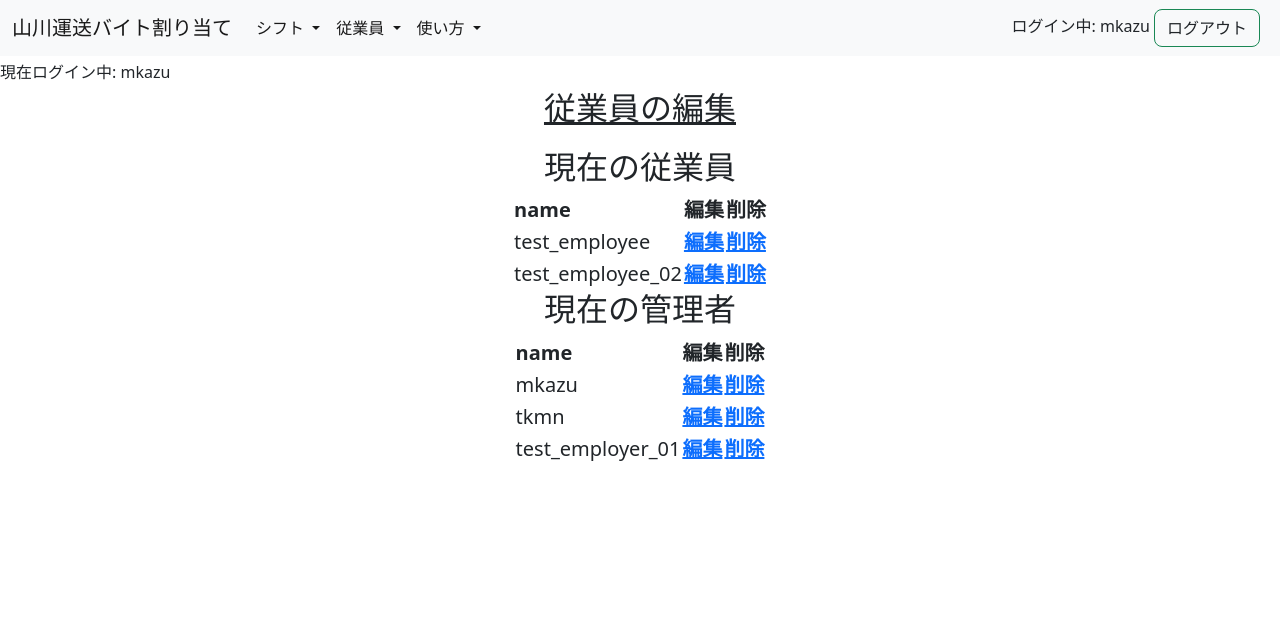
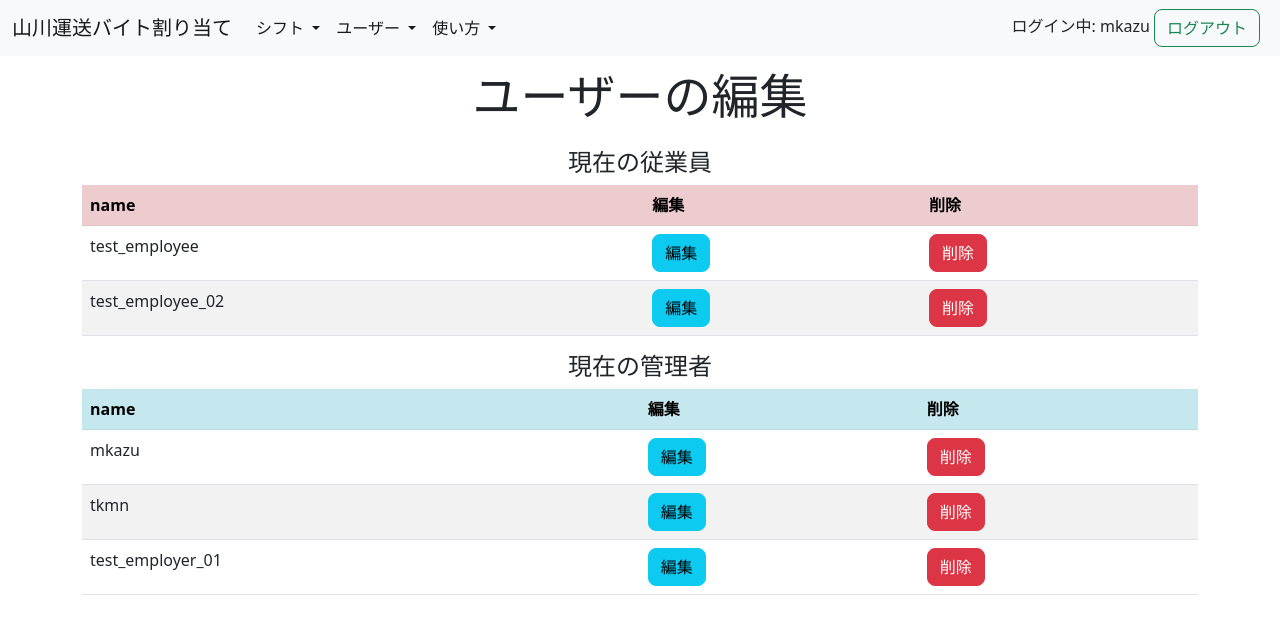
Before and after one commit to Owlhouse1729/JobDistributionSystem, a Django app: page /edit in a window 1280 px wide. Shown: the top 634 px of the page. Run offline with Django 4.2, Linux system fonts and the light colour scheme; a user stored in the database is signed in; data comes from the database, SQL or seed files in the repository; both versions use the stored data as it was after the commit.

Commit message:
2022-9-28 14:38

```diff
--- a/memo.txt
+++ b/memo.txt
@@ -39,6 +39,9 @@ KZTメモ
 →新たにSubmittedOrNotクラスをmodelsあたりに作成し、それで「提出したかどうか」を管理する？
     →それよりは月ごとにオブジェクトが生成されるShiftCalendarクラスを作成してそこにFieldとして提出の有無を入れた方がよさそう。
 →シフトが全てFalseである人について「全部Falseですよー」と表示するだけでいい
+→結局PersonalシフトにsubmittedというBooleanFieldを作成した。
 
 Updateページにおいて、userがupdateviewによって上書きされるために
 メニューバーのログイン表記まで編集中のユーザーに変わってしまう。どうしよう……。
+
+test_employer_01 - tesutodayo0918
--- a/shift/views.py
+++ b/shift/views.py
@@ -97,6 +97,7 @@ class EmployerAssign(Employer):
                 master_shift.save()
         elif request.POST.get('generate'):
             self.generate(self.get_current_month())
+            return redirect('shift:assign', year=year, month=month)
         return redirect('shift:index', year=year, month=month)
 
 
@@ -105,8 +106,11 @@ class Employee(Index):
 
     def get_context_data(self, **kwargs):
         context = super().get_context_data(**kwargs)
+        calendar_context = self.get_month_calendar()
+        context.update(calendar_context)
         context.update({
-            'personal_shifts': PersonalShift.objects.filter(owner=self.request.user)
+            'personal_shifts': PersonalShift.objects.filter(owner=self.request.user),
+            'generate_status': self.is_generated(self.get_current_month())
         })
         return context
 
--- a/templates/shift/employer.html
+++ b/templates/shift/employer.html
@@ -6,7 +6,7 @@
 </p>
 
 {% if non_submitted_users %}
-    <h2 style="text-align: center">シフト希望未提出:</h2>
+    <h3 style="text-align: center">シフト希望未提出:</h3>
     {% for non_submitted in non_submitted_users %}
         <p class="futodoki">{{ non_submitted }} さん</p>
     {% endfor %}
--- a/templates/top/base.html
+++ b/templates/top/base.html
@@ -32,11 +32,11 @@
         </li>
         <li class="nav-item dropdown">
           <a class="nav-link dropdown-toggle active" href="#" id="navbarDropdown" role="button" data-bs-toggle="dropdown" aria-expanded="false">
-            従業員
+            ユーザー
           </a>
           <ul class="dropdown-menu" aria-labelledby="navbarDropdown">
-            <li><a class="dropdown-item" href="{% url 'top:edit' %}">現在の従業員を編集</a></li>
-            <li><a class="dropdown-item" href="{% url 'top:register' %}">新規従業員を登録</a></li>
+            <li><a class="dropdown-item" href="{% url 'top:edit' %}">現在のユーザーを編集</a></li>
+            <li><a class="dropdown-item" href="{% url 'top:register' %}">新規ユーザーを登録</a></li>
           </ul>
         </li>
         <li class="nav-item dropdown">
--- a/templates/top/edit.html
+++ b/templates/top/edit.html
@@ -2,16 +2,15 @@
 
 {% block content %}
 
-現在ログイン中: {{ user }}
-
 <p class="page-title">
-従業員の編集
+ユーザーの編集
 </p>
 
 
-<h2 style="text-align: center">現在の従業員</h2>
-<table class="edit">
-    <tr>
+<h4 class="text-center mt-3">現在の従業員</h4>
+<div class="container">
+    <table class="table table-striped">
+        <tr class="table-danger">
             <th>name</th>
             <th>編集</th>
             <th>削除</th>
@@ -19,15 +18,17 @@
     {% for employee in employees %}
         <tr>
             <td>{{ employee.username }}</td>
-        <th><a href="{% url 'top:update' employee.pk %}">編集</a></th>
-        <th><a href="{% url 'top:delete' employee.pk %}">削除</a></th>
+            <th><a class="btn btn-info" href="{% url 'top:update' employee.pk %}">編集</a></th>
+            <th><a class="btn btn-danger" href="{% url 'top:delete' employee.pk %}">削除</a></th>
         </tr>
     {% endfor %}
     </table>
+</div>
 
-<h2 style="text-align: center">現在の管理者</h2>
-<table class="edit">
-    <tr>
+<h4 class="text-center mt-3">現在の管理者</h4>
+<div class="container">
+    <table class="table table-striped">
+        <tr class="table-info">
             <th>name</th>
             <th>編集</th>
             <th>削除</th>
@@ -35,10 +36,11 @@
     {% for employer in employers %}
         <tr>
             <td>{{ employer.username }}</td>
-        <th><a href="{% url 'top:update' employer.pk %}">編集</a></th>
-        <th><a href="{% url 'top:delete' employer.pk %}">削除</a></th>
+            <th><a class="btn btn-info" href="{% url 'top:update' employer.pk %}">編集</a></th>
+            <th><a class="btn btn-danger" href="{% url 'top:delete' employer.pk %}">削除</a></th>
         </tr>
     {% endfor %}
     </table>
+</div>
 
 {% endblock %}
--- a/templates/top/index.html
+++ b/templates/top/index.html
@@ -2,8 +2,6 @@
 {% block content %}
 
 <h1>トップページです</h1>
-
-ログイン中: {{ user }}
 
 <form action='{% url "top:login" %}'>
     <input type="submit" value="ログインページに移行">
--- a/templates/top/register.html
+++ b/templates/top/register.html
@@ -3,7 +3,7 @@
 {% block content %}
 <div class="btn--center">
 
-<h1>従業員登録</h1>
+<h3>従業員登録</h3>
 <form action="" method="post" id="register">
     {% csrf_token %}
     {{ form.as_p }}
--- a/top/static/top/stylesheet.css
+++ b/top/static/top/stylesheet.css
@@ -26,7 +26,6 @@ button.btn {
   text-align: center;
   vertical-align: middle;
   text-decoration: none;
-  color: #212529;
   border-radius: 0.5rem;
 }
 
@@ -39,11 +38,9 @@ button.btn {
 }
 
 .page-title {
-    font-size: 2rem;
-    margin-right: auto;
-    margin-left: auto;
+    font-size: 3rem;
     width: fit-content;
-    text-decoration: underline;
+    margin: auto;
 }
 
 .futodoki {
@@ -82,6 +79,7 @@ button.btn {
   -webkit-box-shadow: 0 3px 5px rgba(0, 0, 0, .3);
   box-shadow: 0 3px 5px rgba(0, 0, 0, .3);
 }
+
 .btn--blue:hover {
   margin-top: 3px;
   color: white;
@@ -107,3 +105,51 @@ button.btn {
     color: white;
     background: linear-gradient(to right,#e60000,#f39800,#fff100,#009944,#0068b7,#1d2088,#920783);
 }
+
+h2 {
+  padding: 1rem 2rem;
+  border-left: 5px solid lightskyblue;
+  background: #f4f4f4;
+}
+
+.tutorial-text {
+    text-indent: 1em;
+}
+
+h1 {
+  position: relative;
+  overflow: hidden;
+  padding: 1.5rem 2rem 1.5rem 130px;
+  border: 2px solid darkgray;
+}
+
+h1:before {
+  position: absolute;
+  top: -150%;
+  left: -100px;
+  width: 200px;
+  height: 300%;
+  content: '';
+  -webkit-transform: rotate(25deg);
+  transform: rotate(25deg);
+  background: lightskyblue;
+}
+
+h1 span {
+  font-size: 4rem;
+  position: absolute;
+  z-index: 1;
+  top: 0;
+  left: 0;
+  display: block;
+  padding-top: 3px;
+  padding-left: 16px;
+  color: #fff;
+}
+
+h3 {
+    padding: 1rem 2rem;
+    border-bottom: 3px dotted #000;
+    background: #f4f4f4;
+    margin: 10px auto auto;
+}
```
Also changed, not shown: templates/shift/employee.html (+20 -3 lines), templates/shift/employer_assign.html (+12 -14 lines), templates/tutorial/employer.html (+28 -2 lines), db.sqlite3. Lines whose indentation alone changed are shown as unchanged.
